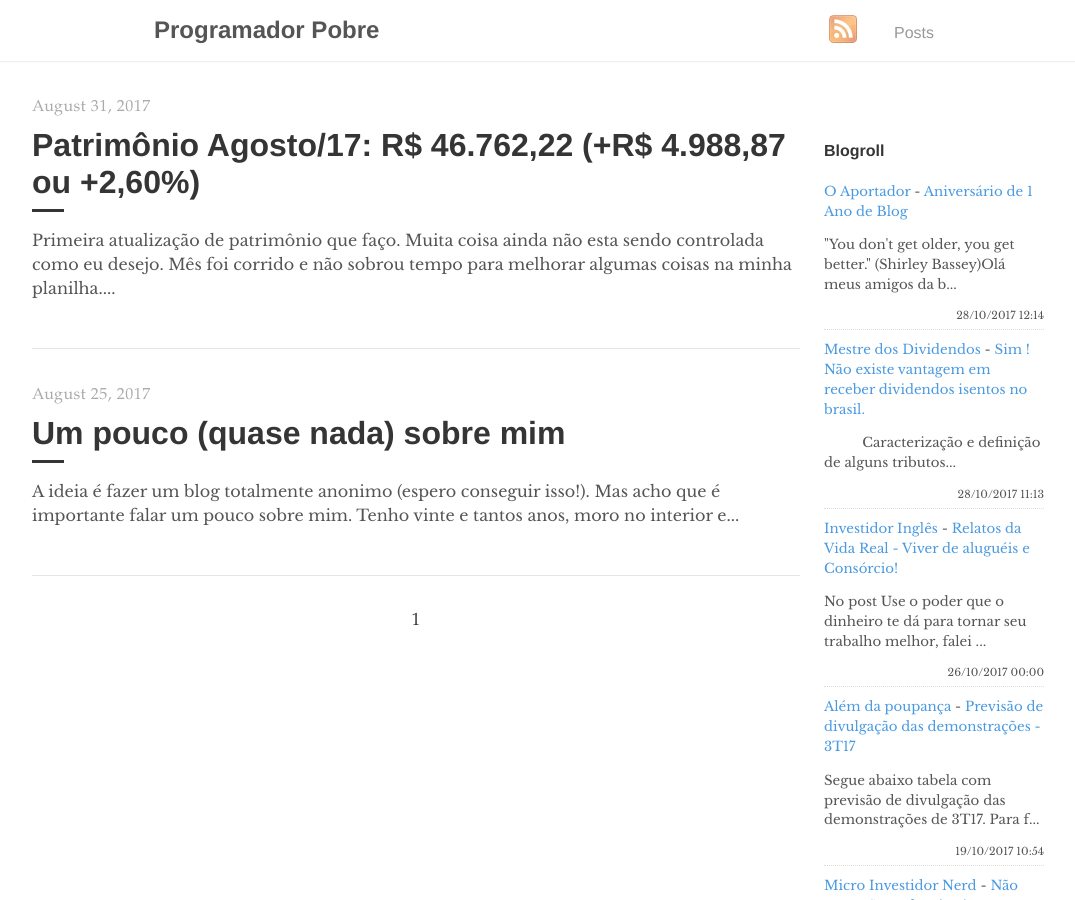
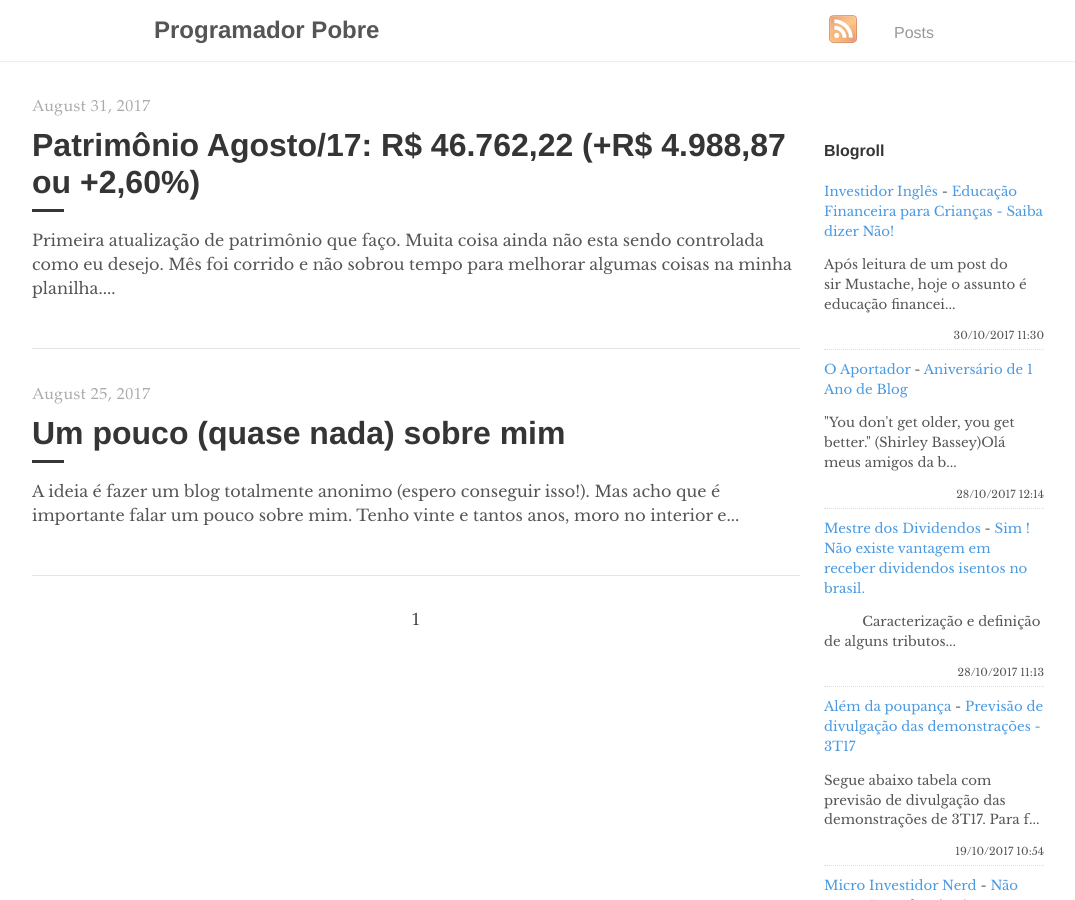
Before and after one commit to programadorpobre/programadorpobre.github.io, a Jekyll site: the page built from index.html, in a window 1280 px wide and 900 px high. Shown: the whole window, without its empty margins (96-1171 px from the left). Built offline with Jekyll 4.4.1, drawn with Linux system fonts in a browser that asks for light colours; the list of posts is cut into pages by our own code; comment, search, counter and statistics services are not loaded.

Commit message:
[ci skip] travis #86

```diff
--- a/_includes/feed-entries.html
+++ b/_includes/feed-entries.html
@@ -1,3 +1,8 @@
+<div class="feed-entry">
+    <a class="feed-entry-site-name" href="http://investidoringles.blogspot.com/">Investidor Inglês</a> - <a class="feed-entry-title" href="http://investidoringles.blogspot.com/2017/10/educacao-financeira-criancas-importancia-dizer-nao.html">Educação Financeira para Crianças - Saiba dizer Não!</a>
+    <p class="feed-entry-summary">Após leitura de um post do sir&nbsp;Mustache, hoje o assunto é educação financei...</p>
+    <time datetime="2017-10-30T11:30:00.000-02:00">30/10/2017 11:30</time>
+</div>
 <div class="feed-entry">
     <a class="feed-entry-site-name" href="http://oaportadorfinanceiro.blogspot.com/">O Aportador</a> - <a class="feed-entry-title" href="http://oaportadorfinanceiro.blogspot.com/2017/10/aniversario-de-1-ano-de-blog.html">Aniversário de 1 Ano de Blog</a>
     <p class="feed-entry-summary">"You don't get older, you get better."&nbsp;(Shirley Bassey)Olá meus amigos da b...</p>
@@ -7,11 +12,6 @@
     <a class="feed-entry-site-name" href="http://mestredosdividendos.blogspot.com/">Mestre dos Dividendos</a> - <a class="feed-entry-title" href="http://mestredosdividendos.blogspot.com/2017/10/sim-nao-existe-vantagem-em-receber.html">Sim ! Não existe vantagem em receber dividendos isentos no brasil.</a>
     <p class="feed-entry-summary">&nbsp; &nbsp; &nbsp; &nbsp; &nbsp; Caracterização e definição de alguns tributos...</p>
     <time datetime="2017-10-28T11:13:00.000-07:00">28/10/2017 11:13</time>
-</div>
-<div class="feed-entry">
-    <a class="feed-entry-site-name" href="http://investidoringles.blogspot.com/">Investidor Inglês</a> - <a class="feed-entry-title" href="http://investidoringles.blogspot.com/2017/10/senhor-vive-de-alugueis-e-consorcios.html">Relatos da Vida Real - Viver de aluguéis e Consórcio!</a>
-    <p class="feed-entry-summary">No post Use o poder que o dinheiro te dá para tornar seu trabalho melhor, falei ...</p>
-    <time datetime="2017-10-26T00:00:00.000-02:00">26/10/2017 00:00</time>
 </div>
 <div class="feed-entry">
     <a class="feed-entry-site-name" href="http://alemdapoupanca.blogspot.com/">Além da poupança</a> - <a class="feed-entry-title" href="http://alemdapoupanca.blogspot.com/2017/10/previsao-de-divulgacao-das.html">Previsão de divulgação das demonstrações - 3T17</a>
```
